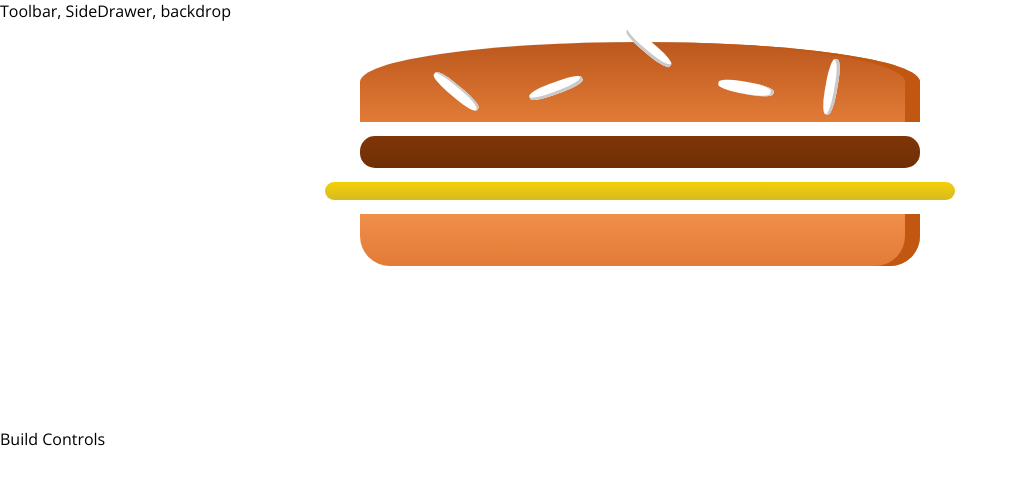
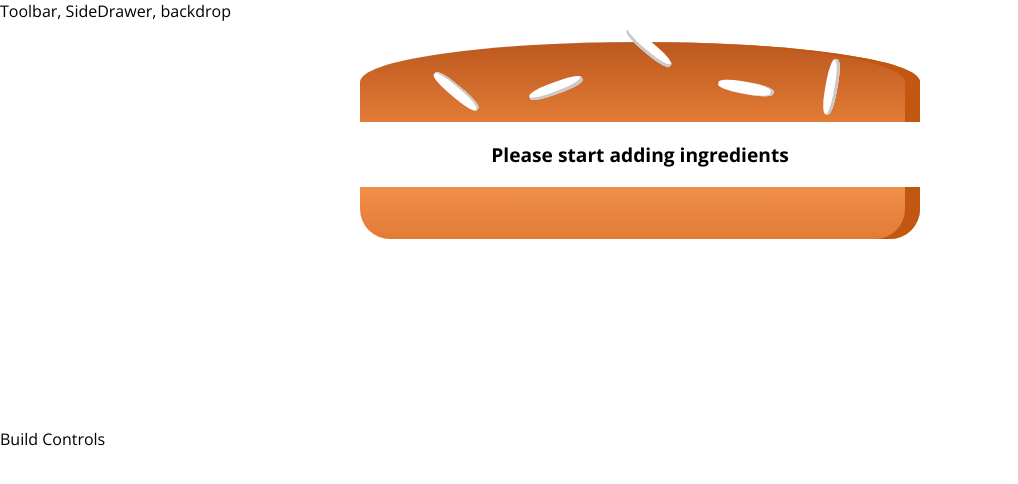
Before and after one commit to diegorochawebdg/burger-builder, a React (Create React App) app: page / in a window 1280 px wide. Shown: the top 484 px of the page, without its empty margins (0-1018 px from the left). Built offline with nearby package versions, Linux system fonts and the light colour scheme.

Commit message:
calculating ingredients sum automatically

```diff
--- a/src/components/Burger/Burger.tsx
+++ b/src/components/Burger/Burger.tsx
@@ -3,12 +3,26 @@ import React from 'react'
 import classes from './Burger.module.scss'
 import BurgerIngredient from './BurgerIngredient/BurgerIngredient'
 
-const Burger = () => {
+const Burger = (props: any) => {
+  let transformedIngredients: Array<object> | JSX.Element = Object.keys(props['ingredients'])
+    .map((igKey) => {
+      return [...Array(props['ingredients'][igKey])]
+        .map((_, i) => {
+          return <BurgerIngredient key={igKey + i} type={igKey} />
+        })
+    })
+    .reduce((arr, el) => {
+      return arr.concat(el);
+    }, []);
+
+  if (transformedIngredients.length === 0) {
+    transformedIngredients = <p>Please start adding ingredients</p>;
+  }
+
   return (
     <div className={classes.Burger}>
       <BurgerIngredient type="bread-top" />
-      <BurgerIngredient type="meat" />
-      <BurgerIngredient type="cheese" />
+      {transformedIngredients}
       <BurgerIngredient type="bread-bottom" />
     </div>
   )
--- a/src/components/Burger/BurgerIngredient/BurgerIngredient.tsx
+++ b/src/components/Burger/BurgerIngredient/BurgerIngredient.tsx
@@ -1,10 +1,7 @@
-import React from 'react'
+import React from 'react';
 
-import classes from './BurgerIngredient.module.scss'
-
-export interface IBurgerIngredient {
-  type: 'bread-bottom' | 'bread-top' | 'meat' | 'cheese' | 'bacon' | 'salad';
-}
+import IBurgerIngredient from '../../../interfaces/IBurgerIngredient.interface';
+import classes from './BurgerIngredient.module.scss';
 
 const BurgerIngredient = (props: IBurgerIngredient) => {
   let ingredient = null;
--- a/src/containers/BurgerBuilder/BurgerBuilder.tsx
+++ b/src/containers/BurgerBuilder/BurgerBuilder.tsx
@@ -2,12 +2,20 @@ import React, { Component, Fragment } from 'react';
 
 import Burger from '../../components/Burger/Burger';
 
+class BurgerBuilder extends Component {
+  state = {
+    ingredients: {
+      salad: 0,
+      bacon: 0,
+      cheese: 0,
+      meat: 0,
+    }
+  }
 
-class BurgerBuilder extends Component {
   render() {
     return (
       <Fragment>
-        <Burger />
+        <Burger ingredients={this.state.ingredients} />
         <div>Build Controls</div>
       </Fragment>
     )
--- /dev/null
+++ b/src/interfaces/IBurgerIngredient.interface.ts
@@ -0,0 +1,3 @@
+export default interface IBurgerIngredient {
+  type: 'bread-bottom' | 'bread-top' | 'meat' | 'cheese' | 'bacon' | 'salad' | string;
+}
```
